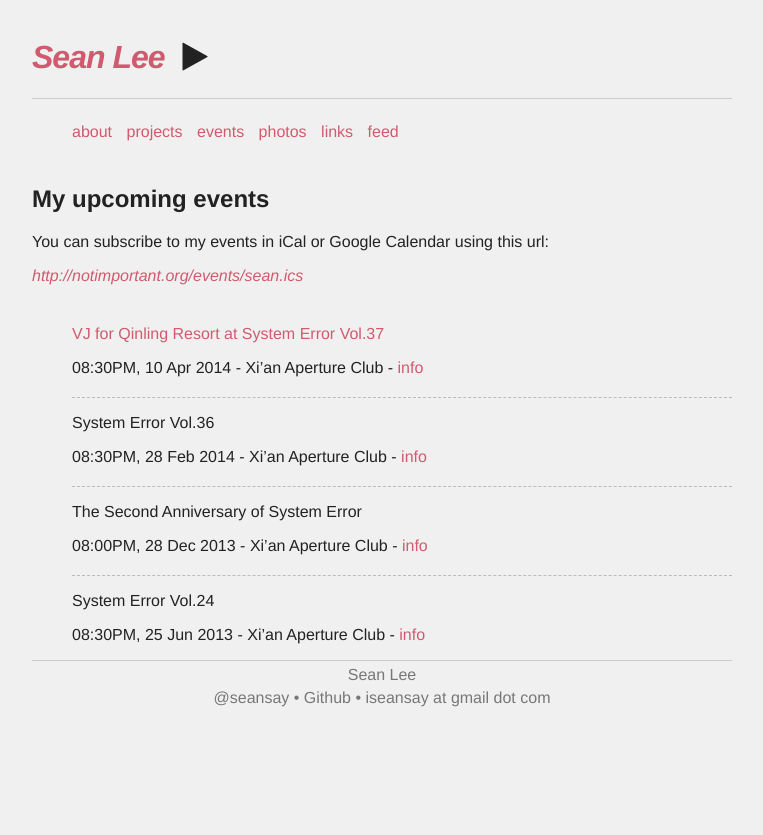
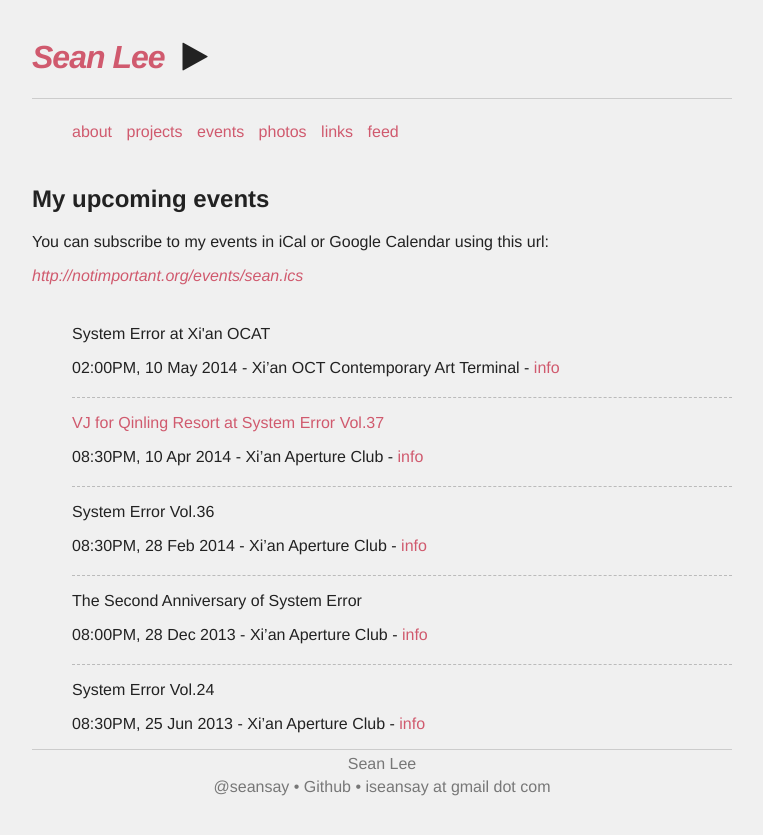
Before and after one commit to lisongx/notimportant.org, a Jekyll site: the page built from events/index.html, in a window 1280 px wide. Shown: the top 835 px of the page, without its empty margins (258-1021 px from the left). Built offline with Jekyll 4.4.1, drawn with Linux system fonts in a browser that asks for light colours; nearby versions of some CDN libraries; some web fonts are replaced.

Commit message:
new event

```diff
--- a/_data/events.yml
+++ b/_data/events.yml
@@ -1,3 +1,10 @@
+-
+  title: System Error at Xi'an OCAT
+  time: 2014-5-10 14:00:00 +8
+  endtime: 2014-4-10 20:30:00 +8
+  venue: Xi’an OCT Contemporary Art Terminal
+  location: 西安 雁塔区 北池头一路南段华侨城西安当代艺术中心二层（推荐使用高德地图定位）
+  link: http://www.douban.com/event/21020936/
 -
   title: VJ for Qinling Resort at System Error Vol.37
   time: 2014-4-10 20:30:00 +8
```
